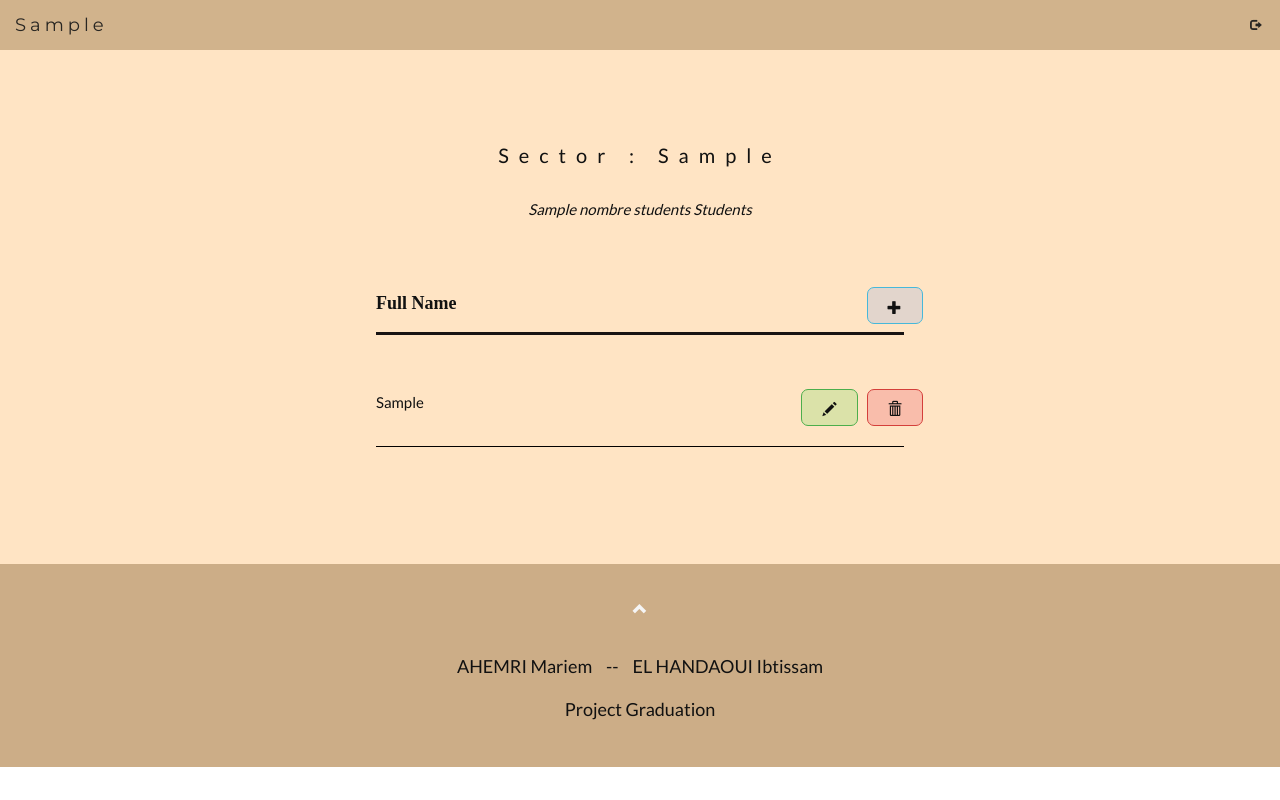
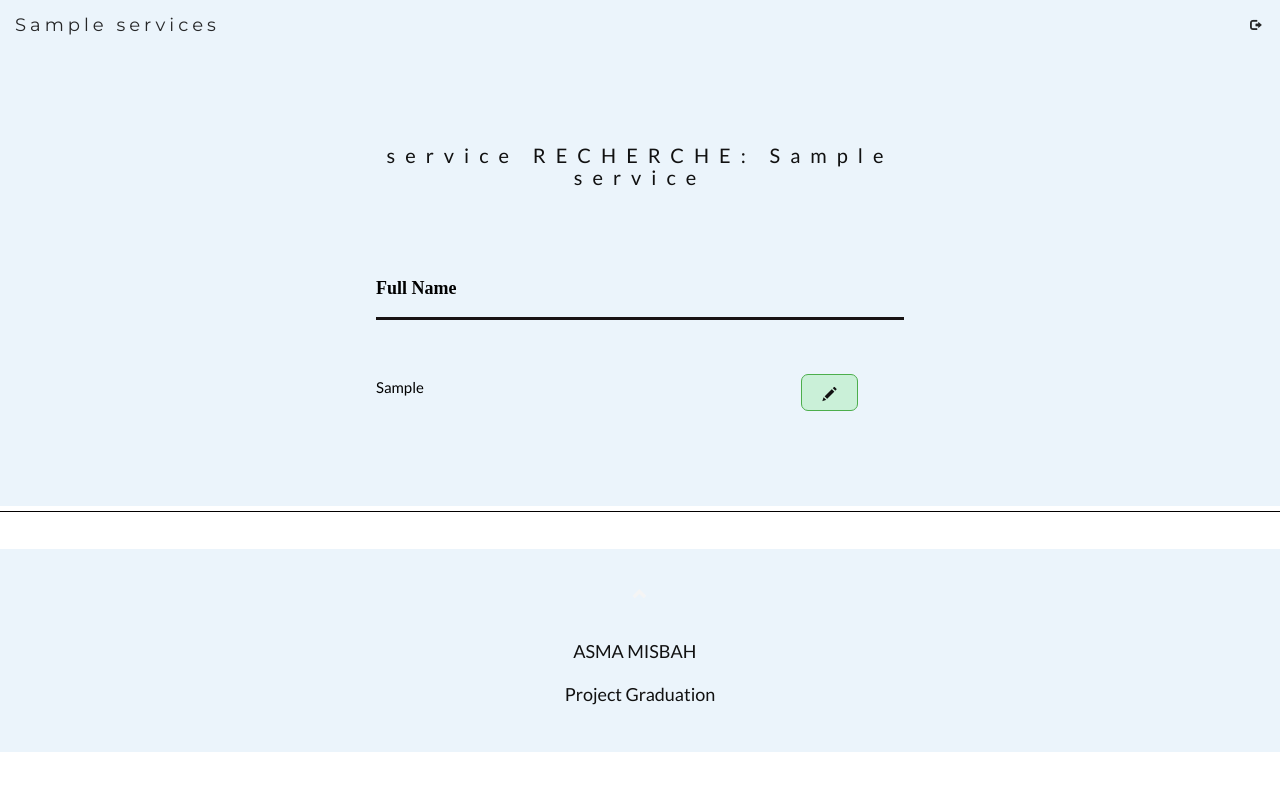
Before and after one commit to Asmaemisbah/attendance-system, a Flask app: template templates/students.html in a window 1280 px wide. Run offline with Flask 3, Linux system fonts and the light colour scheme; the template is opened without the code that fills it: most values are stand-ins (such as "Sample title", 1, 10 or a date in 2020); some libraries are stand-ins or nearby versions.

Commit message:
Update students.html

```diff
--- a/templates/students.html
+++ b/templates/students.html
@@ -2,7 +2,7 @@
 <html lang="en">
 <head>
   <!-- Theme Made By www.w3schools.com - No Copyright -->
-  <title>{{filiere_n}} Student</title>
+  <title>{{service}} employe</title>
   <meta charset="utf-8">
   <meta name="viewport" content="width=device-width, initial-scale=1">
   <link rel="stylesheet" href="https://maxcdn.bootstrapcdn.com/bootstrap/3.4.1/css/bootstrap.min.css">
@@ -13,7 +13,7 @@
   <style>
   body {
     font: 400 15px/1.8 Lato, sans-serif;
-    color: #111;
+    color: #777;
   }
   h3, h4 {
     margin: 10px 0 30px 0;
@@ -55,8 +55,8 @@
     border-top: 1px solid #020000;
   }
   .bg-1 {
-    background: bisque;
-    color: #111;
+    background: rgb(235, 244, 251);
+    color: #000000;
   }
   .bg-1 h3 {color: #111;}
   .bg-1 p {font-style: italic;}
@@ -110,7 +110,7 @@
   .navbar {
     font-family: Montserrat, sans-serif;
     margin-bottom: 0;
-    background-color: rgb(204, 173, 135);
+    background-color: rgb(235, 244, 251);
     border: 0;
 
     font-size: 11px !important;
@@ -125,7 +125,7 @@
   }
   .navbar-nav li.active a {
     color: #111 !important;
-    background-color:rgb(207, 184, 155)!important;
+    background-color:rgb(235, 244, 251)!important;
   }
   .navbar-default .navbar-toggle {
     border-color: transparent;
@@ -141,7 +141,7 @@
     background-color: red !important;
   }
   footer {
-    background-color: rgb(204, 173, 135);
+    background-color: rgb(235, 244, 251);
     color: #111;
     padding: 32px;
   }
@@ -174,7 +174,7 @@
         <span class="icon-bar"></span>
         <span class="icon-bar"></span>
       </button>
-      <a class="navbar-brand" href="#myPage">{{filiere_n}}</a>
+      <a class="navbar-brand" href="#myPage">{{services}}</a>
     </div>
     <div class="collapse navbar-collapse" id="myNavbar">
       <ul class="nav navbar-nav navbar-right">
@@ -194,8 +194,8 @@
   <div style=" width: 60%;" class="container"><br><br>
     <div>
 
-    <h3 class="text-center">Sector : {{filiere_n}}</h3>
-    <p class="text-center">{{nombre_students}} Students</p>
+    <h3 class="text-center">service RECHERCHE: {{service}}</h3>
+
     </div>
 
     <br><br>
@@ -206,9 +206,7 @@
       </div>
 
       <div class="col-sm-1 form-group"></div>
-      <div class="col-sm-1 form-group">
-        <button style="border-radius: 7px; position: absolute; margin-left: -21px; height: 37px; background-color: rgba(100, 148, 237, 0.185);"  class="btn btn-info pull-right" type="submit" data-toggle="modal" data-target="#AddModal"><span class="glyphicon glyphicon-plus"></span></button>
-      </div>
+
     </div>
 
     <div style="border-bottom: 3px solid rgb(24, 19, 19); height: 16px;"></div><br><br>
@@ -222,51 +220,10 @@
 
           <div class="col-sm-1 form-group">
               <button style="border-radius: 7px; right: 0%; height: 37px; background-color: rgba(28, 218, 28, 0.158);" class="btn btn-success pull-right" type="submit" data-toggle="modal" data-target="#myModal{{list_students.index(s)}}" ><span class="glyphicon glyphicon-pencil"></span></button>
-              <!-- Modal edit -->
-              <div class="modal fade " id="myModal{{list_students.index(s)}}"  role="dialog">
-                <div class="modal-dialog">
-                  <div class="modal-content">
-                    <div class="modal-header">
-                      <button type="button" class="close" data-dismiss="modal">&times;</button>
-                      <p class="modal-title">EDIT student </p>
-                    </div>
-                    <form class="form" action='/students/Edit/{{filiere_n}}/{{s}}' method='POST' enctype='multipart/form-data'>
-                      <div class="modal-body">
-                        <div class="form-group">
-                          <label for="recipient-name" class="col-form-label">Full Name : <br></label>
-                          <input name="fullname" type="text" class="form-control" value="{{s}}" id="recipient-name" required>
-                        </div>
-                      </div>
-                      <div class="modal-footer">
-                          <button style="background-color: rgba(0, 128, 0, 0.555); border-radius: 5px;"  type="submit" class="btn btn-success">Save</button>
-                      </div>
-                    </form>
-                  </div>
-                </div>
-              </div>
-          </div>
 
-          <div class="col-sm-1 form-group">
-              <button style="border-radius: 7px; position: absolute; margin-left: -21px; height: 37px; background-color: rgba(220, 20, 60, 0.185); "  class="btn btn-danger pull-right" type="submit" data-toggle="modal" data-target="#exampleModal{{list_students.index(s)}}"><span class="glyphicon glyphicon-trash"></span></button>
-              <!-- Modal confirmation-->
-              <div class="modal fade" id="exampleModal{{list_students.index(s)}}" tabindex="-1" aria-labelledby="exampleModalLabel" aria-hidden="true">
-                <div class="modal-dialog">
-                  <div class="modal-content">
-                    <div class="modal-header">
-                      <h5 class="modal-title" id="exampleModalLabel" style="color: rgb(214, 99, 122); font-family: Georgia, 'Times New Roman', Times, serif; font-size: large;">Are you sure want to delete {{s}} ?</h5>
-                      <button type="button" class="close" data-dismiss="modal" aria-label="Close">
-                        <span aria-hidden="true">&times;</span>
-                      </button>
-                    </div>
 
-                    <form class="form" action='/students/delete/{{filiere_n}}/{{s}}' method='POST' enctype='multipart/form-data'>
-                      <div class="modal-footer">
-                        <button type="button" class="btn btn-secondary" data-dismiss="modal">No</button>
-                        <a href="/students/delete/{{filiere_n}}/{{s}}"><button type="submit" class="btn btn-primary">Yes</button></a>
-                      </div>
-                    </form>
 
-                  </div>
+
                 </div>
               </div>
           </div>
@@ -277,29 +234,9 @@
   </div>
 </div>
 
-<!-- Modal add student -->
-<div class="modal fade" id="AddModal" role="dialog">
-  <div class="modal-dialog ">
-   <div class="modal-content">
-       <div class="modal-header">
-         <button type="button" class="close" data-dismiss="modal">&times;</button>
-         <p class="modal-title">ADD Student in {{filiere_n}}</p>
-       </div>
-       <form class="form" action='/students/Add/{{filiere_n}}' method='POST' enctype='multipart/form-data'>
-       <div class="modal-body">
-
-           <div class="form-group">
-               <label for="recipient-name" class="col-form-label">Full Name :</label>
-               <input name="Name" type="text" class="form-control" id="recipient-name" required>
-           </div>
 
 
 
-       </div>
-
-       <div class="modal-footer">
-           <button style="background-color: rgba(0, 128, 0, 0.555); border-radius: 5px;"  type="submit" class="btn btn-success">Save</button>
-       </div>
        </form>
      </div>
   </div>
@@ -310,7 +247,7 @@
   <a class="up-arrow" href="#myPage" data-toggle="tooltip" title="TO TOP">
     <span class="glyphicon glyphicon-chevron-up"></span>
   </a><br><br>
-  <p> AHEMRI Mariem &nbsp;&nbsp;  -- &nbsp;&nbsp;  EL HANDAOUI Ibtissam  </p>
+  <p> ASMA MISBAH &nbsp;&nbsp;    </p>
   <p>Project Graduation</p>
 </footer>
 
```
